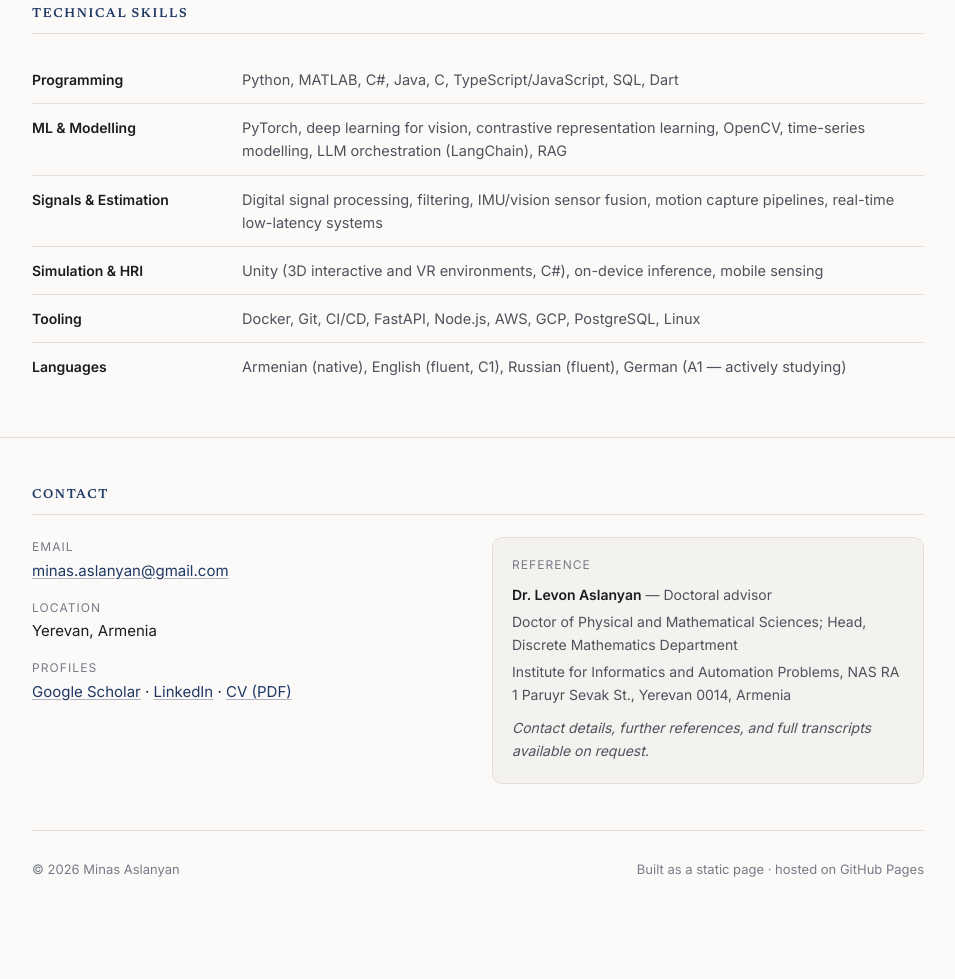
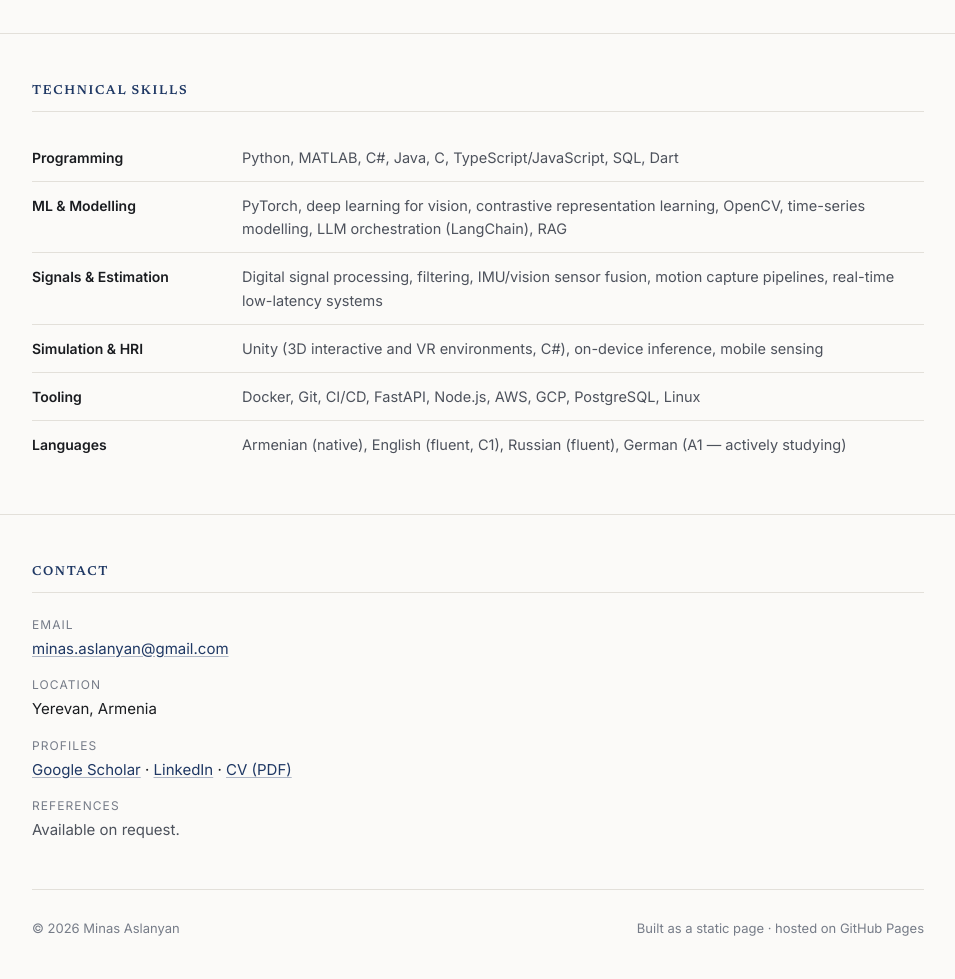
Before and after one commit to minasaslanyan/minasaslanyan.github.io, a plain HTML site: page index.html in a window 1280 px wide. Shown: the part 4848-5827 px from the top of the page, without its empty margins (162-1117 px from the left). Before the commit the page ends 5769 px from the top, so only its background shows below. Drawn offline with Linux system fonts and the light colour scheme.

Commit message:
Add MoESCS jury recognition; drop the references block
- Awards: Certificate of Appreciation as jury member for "100 Ideas for
  Armenia" (MoESCS, 2024), listed ahead of the industry awards
- Remove the named reference card from Contact, replaced by the standard
  "available on request" line; contact grid collapses to one column

Co-Authored-By: Claude Opus 5 <noreply@anthropic.com>

```diff
--- a/index.html
+++ b/index.html
@@ -282,17 +282,11 @@ ol.pubs li::before{
 .skill-val{font-size:14.5px;color:var(--text-soft);line-height:1.6}
 
 /* contact */
-.contact-grid{display:grid;grid-template-columns:1fr 1fr;gap:28px}
+.contact-grid{display:grid;grid-template-columns:1fr;gap:28px}
 .contact-item{margin-bottom:14px}
 .contact-item:last-child{margin-bottom:0}
 .contact-key{font-size:12px;text-transform:uppercase;letter-spacing:.09em;color:var(--text-mute);margin-bottom:2px}
 .contact-val{font-size:15px}
-.ref-card{
-  background:var(--surface-2);border:1px solid var(--line);
-  border-radius:10px;padding:17px 19px;
-}
-.ref-card p{font-size:14px;color:var(--text-soft);margin:0 0 4px}
-.ref-card strong{color:var(--text)}
 
 footer{
   padding:28px 0 40px;font-size:13px;color:var(--text-mute);
@@ -674,6 +668,7 @@ footer a{color:var(--text-mute)}
 
       <h2 style="margin-top:40px">Awards &amp; Recognition</h2>
       <ul style="padding-left:18px;margin:0">
+        <li style="font-size:14.5px;color:var(--text-soft);margin-bottom:6px"><strong style="color:var(--text)">Certificate of Appreciation — Jury Member, “100 Ideas for Armenia” (100&nbsp;գաղափար Հայաստանի համար)</strong>, Ministry of Education, Science, Culture and Sport of the Republic of Armenia (MoESCS), 2024 — evaluated 14 startup and student submissions at the semi-final and final stages against technical feasibility, market potential, and team criteria.</li>
         <li style="font-size:14.5px;color:var(--text-soft);margin-bottom:6px"><strong style="color:var(--text)">“Top 100 Global Key Talent,” VMware by Broadcom</strong> — selected from a worldwide engineering organisation, with an accompanying equity award.</li>
         <li style="font-size:14.5px;color:var(--text-soft)">Four projects selected and pitched in VMware Innovation Sprint programmes.</li>
       </ul>
@@ -717,13 +712,10 @@ footer a{color:var(--text-mute)}
               <a href="assets/docs/Minas_Aslanyan_CV.pdf">CV (PDF)</a>
             </div>
           </div>
-        </div>
-        <div class="ref-card">
-          <div class="contact-key" style="margin-bottom:8px">Reference</div>
-          <p><strong>Dr. Levon Aslanyan</strong> — Doctoral advisor</p>
-          <p>Doctor of Physical and Mathematical Sciences; Head, Discrete Mathematics Department</p>
-          <p>Institute for Informatics and Automation Problems, NAS RA<br>1 Paruyr Sevak St., Yerevan 0014, Armenia</p>
-          <p style="margin-top:10px;font-style:italic">Contact details, further references, and full transcripts available on request.</p>
+          <div class="contact-item">
+            <div class="contact-key">References</div>
+            <div class="contact-val" style="color:var(--text-soft)">Available on request.</div>
+          </div>
         </div>
       </div>
     </div>
```
